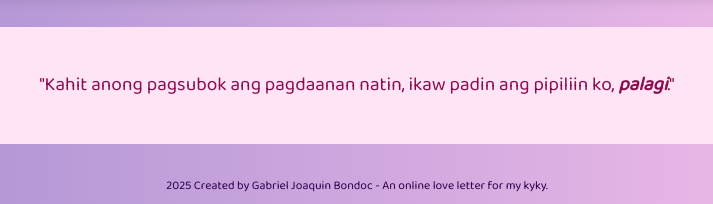
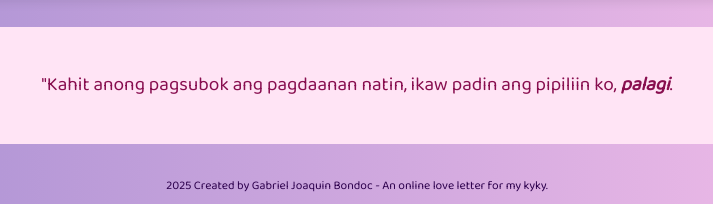
Before and after one commit to gabb84/mykyky, a plain HTML site: page whyiloveyou.html in a window 1280 px wide. Shown: the part 1064-1268 px from the top of the page, 283-996 px from the left. Drawn offline with Linux system fonts and the light colour scheme.

Commit message:
Update whyiloveyou.html

```diff
--- a/whyiloveyou.html
+++ b/whyiloveyou.html
@@ -48,7 +48,7 @@
     </section>
 
     <section class="final-note">
-      <p>"Kahit anong pagsubok ang pagdaanan natin, ikaw padin ang pipiliin ko, <strong><em>palagi</em></strong>."</p>
+      <p>"Kahit anong pagsubok ang pagdaanan natin, ikaw padin ang pipiliin ko, <strong><em>palagi</em></strong>.</p>
     </section>
   </main>
 </body>
```
